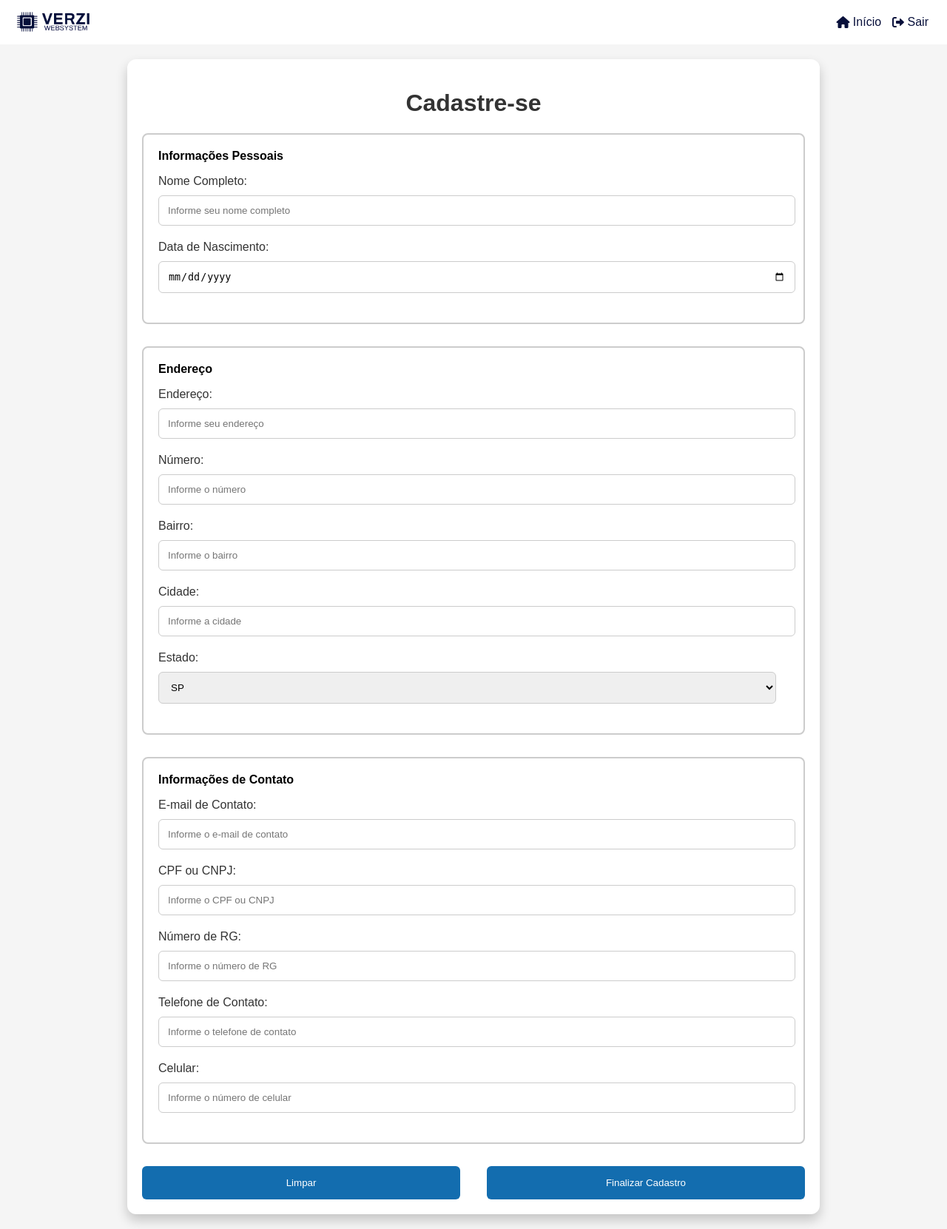
After one commit to gioramacciotti/projeto_php, a PHP site: page /cad_cliente.php in a window 1280 px wide. The commit adds this page. Shown: the whole page at 74% size. Run offline with PHP 8.4, Linux system fonts and the light colour scheme; some libraries are stand-ins or nearby versions.

```diff
--- /dev/null
+++ b/cad_cliente.php
@@ -0,0 +1,243 @@
+<?php
+if (session_status() == PHP_SESSION_NONE) {
+    session_start();
+}
+?>
+
+<!DOCTYPE html>
+<html>
+
+<head>
+    <meta charset="UTF-8">
+    <title>Cadastro de Usuários e Clientes</title>
+    <link rel="stylesheet" href="https://cdnjs.cloudflare.com/ajax/libs/font-awesome/6.0.0-beta3/css/all.min.css">
+    <link rel="stylesheet" href="https://code.jquery.com/ui/1.12.1/themes/base/jquery-ui.css">
+    <style>
+        body {
+            font-family: Arial, sans-serif;
+            background-color: #f5f5f5;
+            margin: 0;
+            padding: 0;
+        }
+
+        .container {
+            background-color: #fff;
+            border-radius: 12px;
+            box-shadow: 0 8px 16px rgba(0, 0, 0, 0.2);
+            padding: 20px;
+            width: 70%;
+            margin: 20px auto;
+        }
+
+        h1 {
+            color: #333;
+            text-align: center;
+        }
+
+        label {
+            color: #333;
+            display: block;
+            margin-bottom: 10px;
+        }
+
+        input[type="text"],
+        input[type="date"],
+        input[type="email"],
+        input[type="password"],
+        select {
+            width: 98%;
+            padding: 12px;
+            border: 1px solid #ccc;
+            border-radius: 6px;
+            margin-bottom: 20px;
+        }
+
+        .fieldset {
+            border: 2px solid #ccc;
+            border-radius: 8px;
+            padding: 20px;
+            margin-bottom: 30px;
+        }
+
+        .legend-text {
+            font-weight: bold;
+        }
+
+        .btn-container {
+            display: flex;
+            justify-content: space-between;
+        }
+
+        button {
+            background-color: #136DAF;
+            color: #fff;
+            padding: 15px 20px;
+            border: none;
+            border-radius: 6px;
+            cursor: pointer;
+            width: 48%;
+        }
+
+        button:hover {
+            background-color: #033255;
+        }
+
+        .toggle-password-icon {
+            position: absolute;
+            top: 50%;
+            right: 10px;
+            transform: translateY(-50%);
+            cursor: pointer;
+            user-select: none;
+        }
+
+        header {
+            background-color: #ffffff;
+            padding: 10px;
+            display: flex;
+            justify-content: space-between;
+            align-items: center;
+        }
+
+        .logo {
+            display: flex;
+            align-items: center;
+        }
+
+        .home-link,
+        .sign-out-link {
+            color: #08103B;
+            text-decoration: none;
+            display: flex;
+            align-items: center;
+            margin-right: 15px;
+        }
+
+        .home-icon::after,
+        .sign-out-icon::after {
+            content: "\00a0";
+        }
+    </style>
+    <script src="https://code.jquery.com/jquery-3.6.0.min.js"></script>
+    <script src="https://code.jquery.com/ui/1.12.1/jquery-ui.js"></script>
+    <script>
+        function restrictMaxLength(input, maxLength) {
+            if (input.value.length > maxLength) {
+                input.value = input.value.slice(0, maxLength);
+            }
+        }
+
+        function clearForm() {
+            document.getElementById("user-registration-form").reset();
+        }
+    </script>
+</head>
+
+<body>
+    <header>
+        <div class="logo">
+            <img src="logo.png" alt="Verzi Websystem" style="height: 40px;">
+        </div>
+        <div style="display: flex; align-items: center;">
+            <a href="index.html" class="home-link">
+                <i class="fas fa-home"></i>&nbsp;Início
+            </a>
+            <a href="logout.php" class="sign-out-link">
+            <i class="fas fa-sign-out-alt"></i>&nbsp;Sair
+            </a>
+
+        </div>
+    </header>
+    <?php
+    if (isset($_SESSION['msg'])) {
+        echo $_SESSION['msg'];
+        unset($_SESSION['msg']);
+    }
+    ?>
+
+    <div class="container">
+        <h1>Cadastre-se</h1>
+        <div id="message-dialog" title="Mensagem" style="display: none;">
+            <p id="message-content"></p>
+        </div>
+        <form id="user-registration-form" action="inc_cliente.php" method="POST">
+            <div class="fieldset">
+                <span class="legend-text">Informações Pessoais</span>
+                <p>
+                <div>
+                    <label for="nome">Nome Completo:</label>
+                    <input type="text" id="nome" name="nome" required oninput="restrictMaxLength(this, 100)" placeholder="Informe seu nome completo">
+                    <label for="data_nasc">Data de Nascimento:</label>
+                    <input type="date" name="data_nasc" required placeholder="dd/mm/yyyy">
+                </div>
+            </div>
+            <div class="fieldset">
+                <span class="legend-text">Endereço</span>
+                <p>
+                <div class="row">
+                    <div>
+                        <label for="endereco">Endereço:</label>
+                        <input type="text" id="endereco" name="endereco" required oninput="restrictMaxLength(this, 100)" placeholder="Informe seu endereço">
+                        <label for="numero">Número:</label>
+                        <input type="text" id="numero" name="numero" required oninput="restrictMaxLength(this, 10)" placeholder="Informe o número">
+                    </div>
+                </div>
+                <div class="row">
+                    <div>
+                        <label for="bairro">Bairro:</label>
+                        <input type="text" id="bairro" name="bairro" required oninput="restrictMaxLength(this, 50)" placeholder="Informe o bairro">
+                    </div>
+                    <div>
+                        <label for="cidade">Cidade:</label>
+                        <input type="text" id="cidade" name="cidade" required oninput="restrictMaxLength(this, 60)" placeholder="Informe a cidade">
+                    </div>
+                    <div>
+                        <label for="estado">Estado:</label>
+                        <select id="estado" name="estado" required>
+                            <option value="SP">SP</option>
+                            <option value="RJ">RJ</option>
+                            <option value="MG">MG</option>
+                            <option value="RS">RS</option>
+                            <option value="PR">PR</option>
+                        </select>
+                    </div>
+                </div>
+            </div>
+            <div class="fieldset">
+                <span class="legend-text">Informações de Contato</span>
+                <p>
+                <div class="row">
+                    <div>
+                        <label for="email">E-mail de Contato:</label>
+                        <input type="email" id="email" name="email" required oninput="restrictMaxLength(this, 100)" placeholder="Informe o e-mail de contato">
+                    </div>
+                    <div>
+                        <label for="cpf_cnpj">CPF ou CNPJ:</label>
+                        <input type="text" id="cpf_cnpj" name="cpf_cnpj" required oninput="restrictMaxLength(this, 14)" placeholder="Informe o CPF ou CNPJ">
+                    </div>
+                </div>
+                <div class="row">
+                    <div>
+                        <label for="rg">Número de RG:</label>
+                        <input type="text" id="rg" name="rg" required oninput="restrictMaxLength(this, 10)" placeholder="Informe o número de RG">
+                    </div>
+                    <div>
+                        <label for="telefone">Telefone de Contato:</label>
+                        <input type="text" id="telefone" name="telefone" oninput="restrictMaxLength(this, 10)" placeholder="Informe o telefone de contato">
+                    </div>
+                </div>
+                <div class="row">
+                    <div>
+                        <label for="celular">Celular:</label>
+                        <input type="text" id="celular" name="celular" oninput="restrictMaxLength(this, 11)" placeholder="Informe o número de celular">
+                    </div>
+                </div>
+            </div>
+            <div class="btn-container">
+                <button type="reset">Limpar</button>
+                <button type="submit">Finalizar Cadastro</button>
+            </div>
+        </form>
+    </div>
+</body>
+</html>
--- /dev/null
+++ b/logout.php
@@ -0,0 +1,6 @@
+<?php
+session_start();
+session_destroy();
+header("Location: login.php");
+exit();
+?>
```
Also changed, not shown: cad_usuario.php (+5 -84 lines), conexao.php (+5 -8 lines), inc_cliente.php (added, +41 -0 lines), inc_usuario.php (+5 -29 lines), index.html (added, +99 -0 lines), login.php (+14 -9 lines), processa_login.php (+10 -5 lines).
